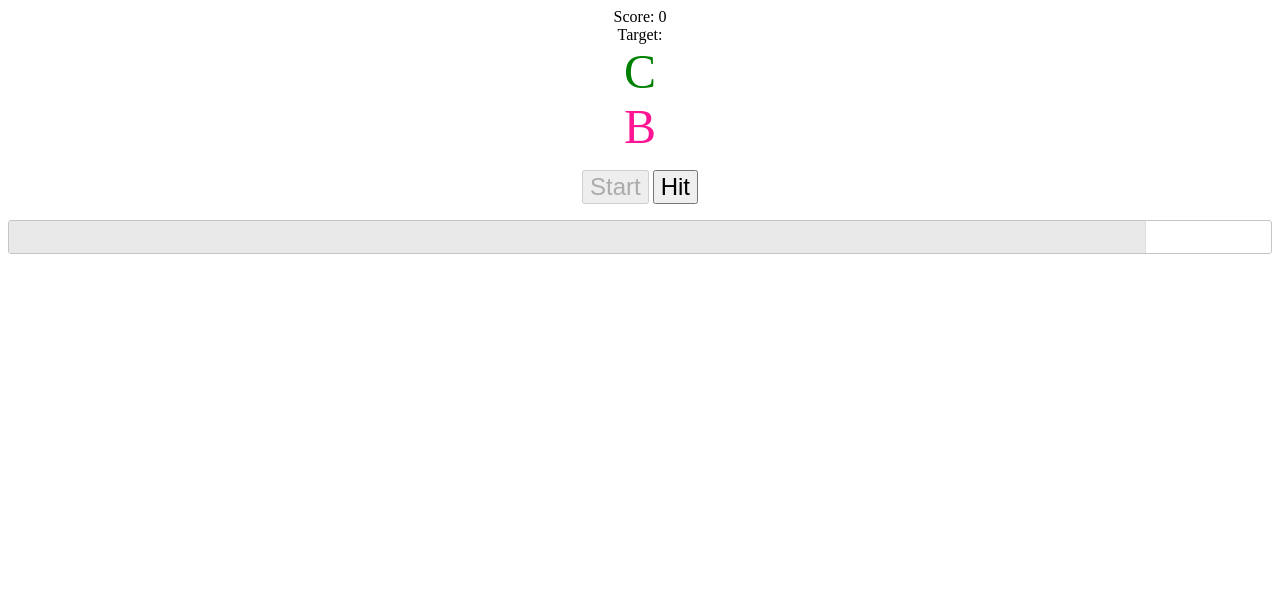
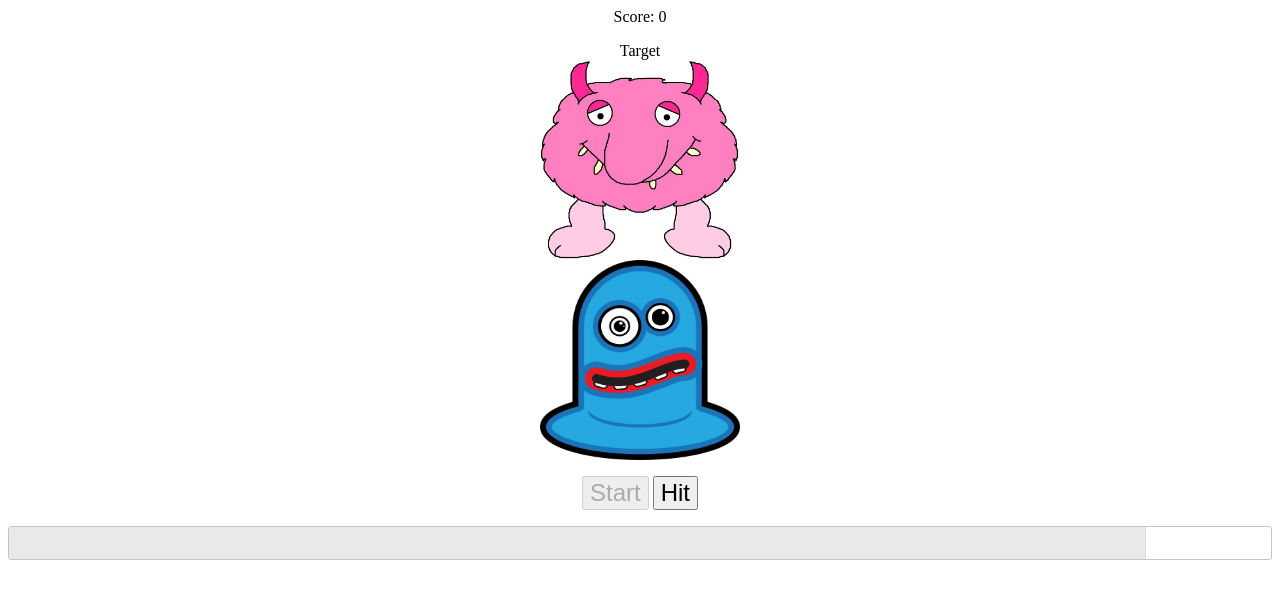
Before and after one commit to xdaDaveShaw/MonsterSplatter, a plain HTML site: page App.html in a window 1280 px wide. Both pictures are taken after a click on the button "Start". Drawn offline with nearby package versions, Linux system fonts and the light colour scheme.

Commit message:
Adding in monsters instead of letters

```diff
--- a/App.html
+++ b/App.html
@@ -10,10 +10,13 @@
     <body>
         <center>
             Score: <span id="score">0</span>
+            <p />
+            Target<br />
+            <img id="target_img" class="monster" src="images/ready.jpg"></img>
             <br />
-            Target:<br /> <span id="target" class="letter">?</span>
-            <br />
-            <span id="changer" class="letter">Press Start!</span>
+            <img id="changer_img" class="monster" src="images/ready.jpg"></img>
+            </br>
+            <span id="start_text">Press Start!</span>
             <p />
             <button type="button" id="start" onclick="start();">Start</button>
             <button type="button" id="hit" onclick="hit();">Hit</button>
--- a/Keys.js
+++ b/Keys.js
@@ -7,9 +7,10 @@ function log(message) {
 function randomIntFromInterval(min, max) {
     return Math.floor(Math.random() * (max - min + 1) + min);
 }
+var numberOfMonsters = 4;
 function getNewValue() {
-    var randomChar = randomIntFromInterval(65, 68);
-    var newV = String.fromCharCode(randomChar);
+    var randomNumber = randomIntFromInterval(1, numberOfMonsters);
+    var newV = String(randomNumber);
     if (currentValue === newV) {
         return getNewValue();
     }
@@ -44,16 +45,18 @@ function incrementScore() {
 function setNewValue(firstValue) {
     if (firstValue === void 0) { firstValue = false; }
     var faderSpeed = 300;
+    log("setNetValue called");
     if (ticksRemainingInGame > 0) {
         var value_1 = getNewValue();
-        var changer_1 = $("#changer");
-        changer_1.fadeOut(firstValue ? 0 : faderSpeed, function () {
-            changer_1.text(value_1);
+        var changer_img_1 = $("#changer_img");
+        changer_img_1.fadeOut(firstValue ? 0 : faderSpeed, function () {
+            var newImg = "images/" + value_1 + ".jpg";
+            changer_img_1.attr("src", newImg);
             currentValue = value_1;
             log("set current value to: " + value_1);
             canHit = true;
             log("canhit: true, value: " + value_1);
-            changer_1.fadeIn(faderSpeed);
+            changer_img_1.fadeIn(faderSpeed);
         });
     }
 }
@@ -109,7 +112,9 @@ function start() {
     disableButton("#start");
     setScore(0);
     currentTarget = getNewValue();
-    $("#target").text(currentTarget);
+    var targetImg = "images/" + currentTarget + ".jpg";
+    $("#target_img").attr("src", targetImg);
+    $("#start_text").hide();
     enableButton("#hit");
     ticksRemainingInGame = secondsInAGame * (1000 / tickLengthInMs);
     log("Started: " + new Date().toISOString());
--- a/main.css
+++ b/main.css
@@ -13,3 +13,8 @@ button {
 #changer {
     color: deeppink;
 }
+
+.monster {
+    height: 200px;
+    width: 200px;
+}
```
Also changed, not shown: Keys.ts (+14 -8 lines), images/1.jpg (added), images/2.jpg (added), images/3.jpg (added), images/4.jpg (added), images/ready.jpg (added), 1 other file.
